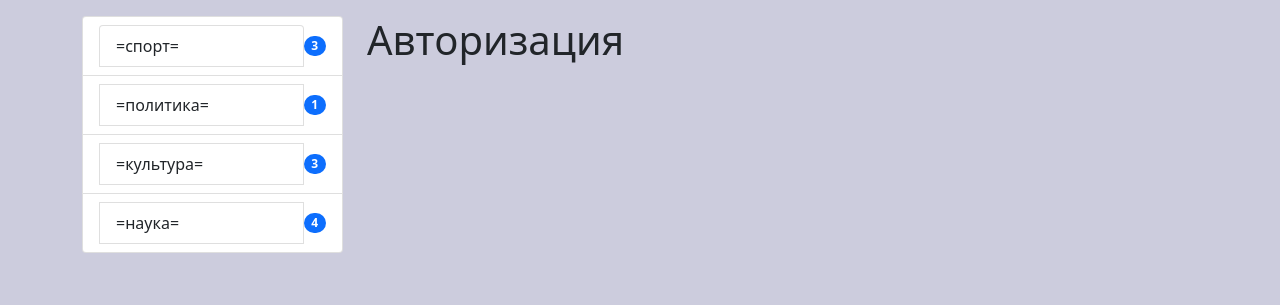
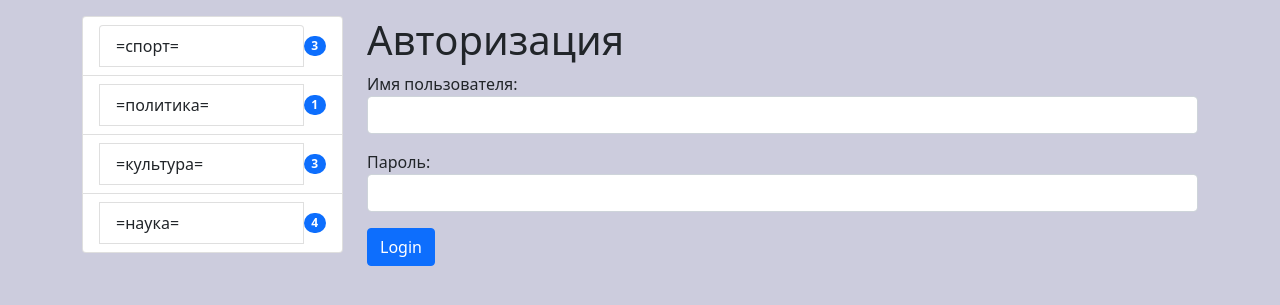
Before and after one commit to Axl-M/django_training_website_, a Django app: page /login/ in a window 1280 px wide. Shown: the part 56-361 px from the top of the page. Run offline with Django 3.2, Linux system fonts and the light colour scheme; data comes from the database, SQL or seed files in the repository; both versions use the stored data as it was after the commit; some libraries are stand-ins or nearby versions.

Commit message:
add LOGIN user form

```diff
--- a/mysite/news/forms.py
+++ b/mysite/news/forms.py
@@ -2,7 +2,7 @@ from django import forms
 # from .models import Category   # для несвязанных форм
 from .models import News        # # для связанных форм
 
-from django.contrib.auth.forms import UserCreationForm
+from django.contrib.auth.forms import UserCreationForm, AuthenticationForm
 from django.contrib.auth.models import User
 
 class UserRegisterForm(UserCreationForm):
@@ -15,6 +15,9 @@ class UserRegisterForm(UserCreationForm):
         model = User
         fields = ('username', 'email', 'password1', 'password2')
 
+class UserLoginForm(AuthenticationForm):
+    username = forms.CharField(label='Имя пользователя', widget=forms.TextInput(attrs={'class': 'form-control'}))
+    password = forms.CharField(label='Пароль', widget=forms.PasswordInput(attrs={'class': 'form-control'}))
 
 # class NewsForm(forms.Form):
 #     title = forms.CharField(max_length=150, label='Название', widget=forms.TextInput(attrs={"class":"form-control"}))
--- a/mysite/news/templates/news/login.html
+++ b/mysite/news/templates/news/login.html
@@ -10,6 +10,13 @@
 {% endblock %}
 
 {% block content %}
-    <h1>Авторизация</h1>
+<h1>Авторизация</h1>
+
+<form method="post">
+  {% csrf_token %}
+  {{ form.as_p }}
+<!--  <button type="submit" class="btn btn-primary col-6 mx-auto">Login</button>-->
+  <button type="submit" class="btn btn-primary">Login</button>
+</form>
 
 {% endblock %}
--- a/mysite/news/templates/news/register.html
+++ b/mysite/news/templates/news/register.html
@@ -14,7 +14,7 @@
 <form method="post">
   {% csrf_token %}
   {{ form.as_p }}
-  <button type="submit" class="btn btn-primary col-6 mx-auto">Регистрация</button>
+  <button type="submit" class="btn btn-primary col-12 mx-auto">Регистрация</button>
 </form>
 
 {% endblock %}
--- a/mysite/news/urls.py
+++ b/mysite/news/urls.py
@@ -3,7 +3,8 @@ from django.urls import path
 from .views import *
 
 urlpatterns = [
-    path('login/', login, name='login'),
+    path('login/', user_login, name='login'),
+    path('logout/', user_logout, name='logout'),
     path('register/', register, name='register'),
     # path("", index, name='home'),
     path("", HomeNews.as_view(), name='home'),
--- a/mysite/news/views.py
+++ b/mysite/news/views.py
@@ -4,20 +4,35 @@ from django.views.generic import ListView, DetailView, CreateView
 from .models import News, Category
 from django.contrib.auth.mixins import LoginRequiredMixin
 
-from .forms import NewsForm, UserRegisterForm
+from .forms import NewsForm, UserRegisterForm, UserLoginForm
 from django.contrib import messages
+from django.contrib.auth import login, logout
 
-def login(request):
-    form = UserRegisterForm()
+def user_login(request):
+    if request.method == 'POST':
+        form = UserLoginForm(data=request.POST)
+        if form.is_valid():
+            user = form.get_user()
+            login(request, user)
+            return redirect('home')
+    else:
+        form = UserLoginForm()
     return render(request, 'news/login.html', {'form': form})
+
+def user_logout(request):
+    logout(request)
+    return redirect('login')
+
 
 def register(request):
     if request.method == 'POST':
         form = UserRegisterForm(request.POST)
         if form.is_valid():
-            form.save()
+            user = form.save()
+            login(request, user)
             messages.success(request, 'Вы успешно зарегестрированы')
-            return redirect('login')
+            # return redirect('login')
+            return redirect('home')
         else:
             messages.error(request, 'Ошибка регистрации')
     else:
--- a/mysite/templates/inc/_nav.html
+++ b/mysite/templates/inc/_nav.html
@@ -37,7 +37,11 @@
           </form>
 
             <span class="navbar-text ">
+                {% if request.user.is_authenticated %}
+                Добро пожаловать, {{ user.username }} | <a href="{% url 'logout' %}">Выход</a>
+                {% else %}
                 <a href="{% url 'register' %}"> Регистрация </a> | <a href="{% url 'login' %}"> Авторизация </a>
+                {% endif %}
             </span>
 
         </div>
```
Also changed, not shown: mysite/db.sqlite3, mysite/media/no_images.jpg (added), mysite/media/photos/2021/10/24/IMG_1123.JPG (added), mysite/media/photos/2021/10/24/IMG_4377.JPG (added).
